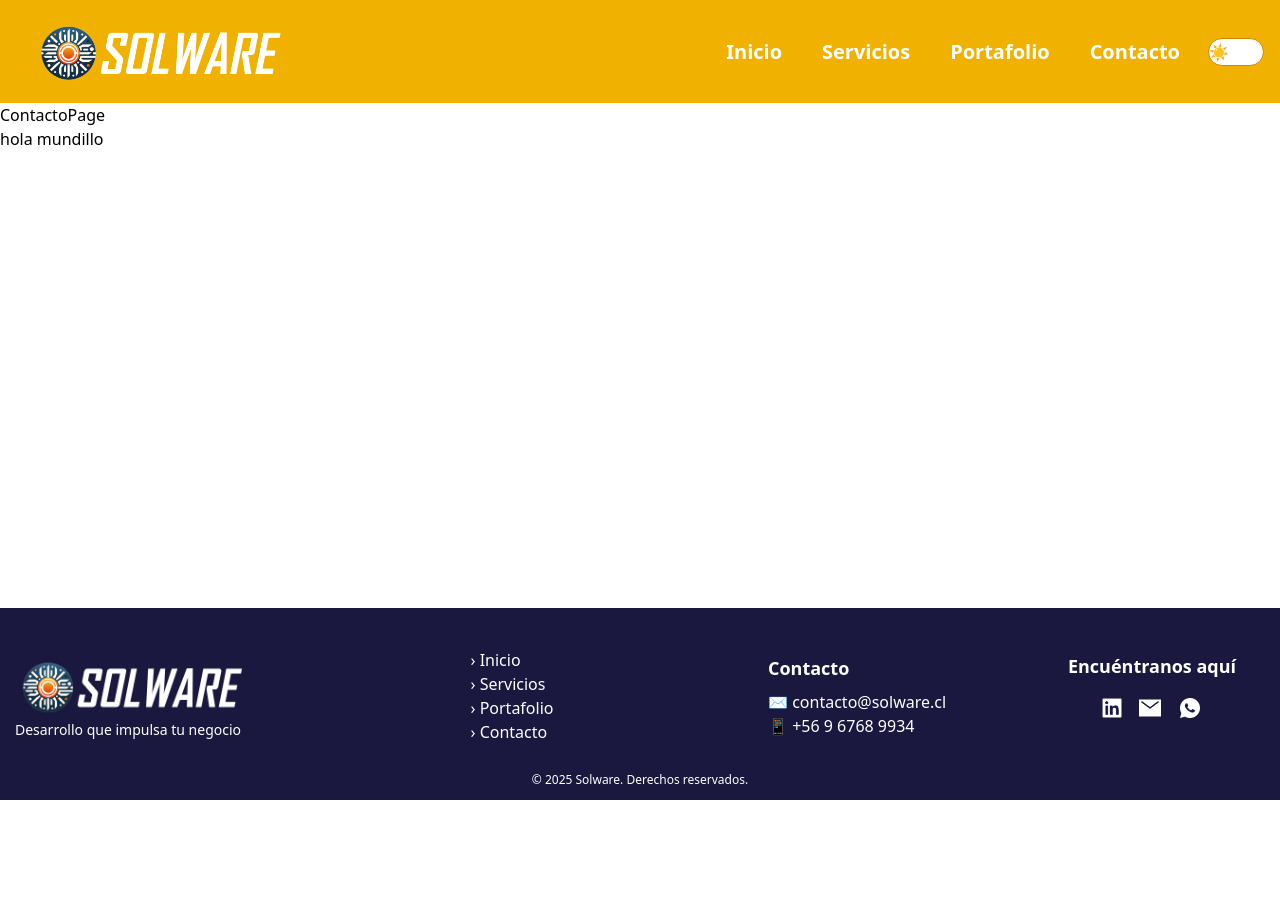
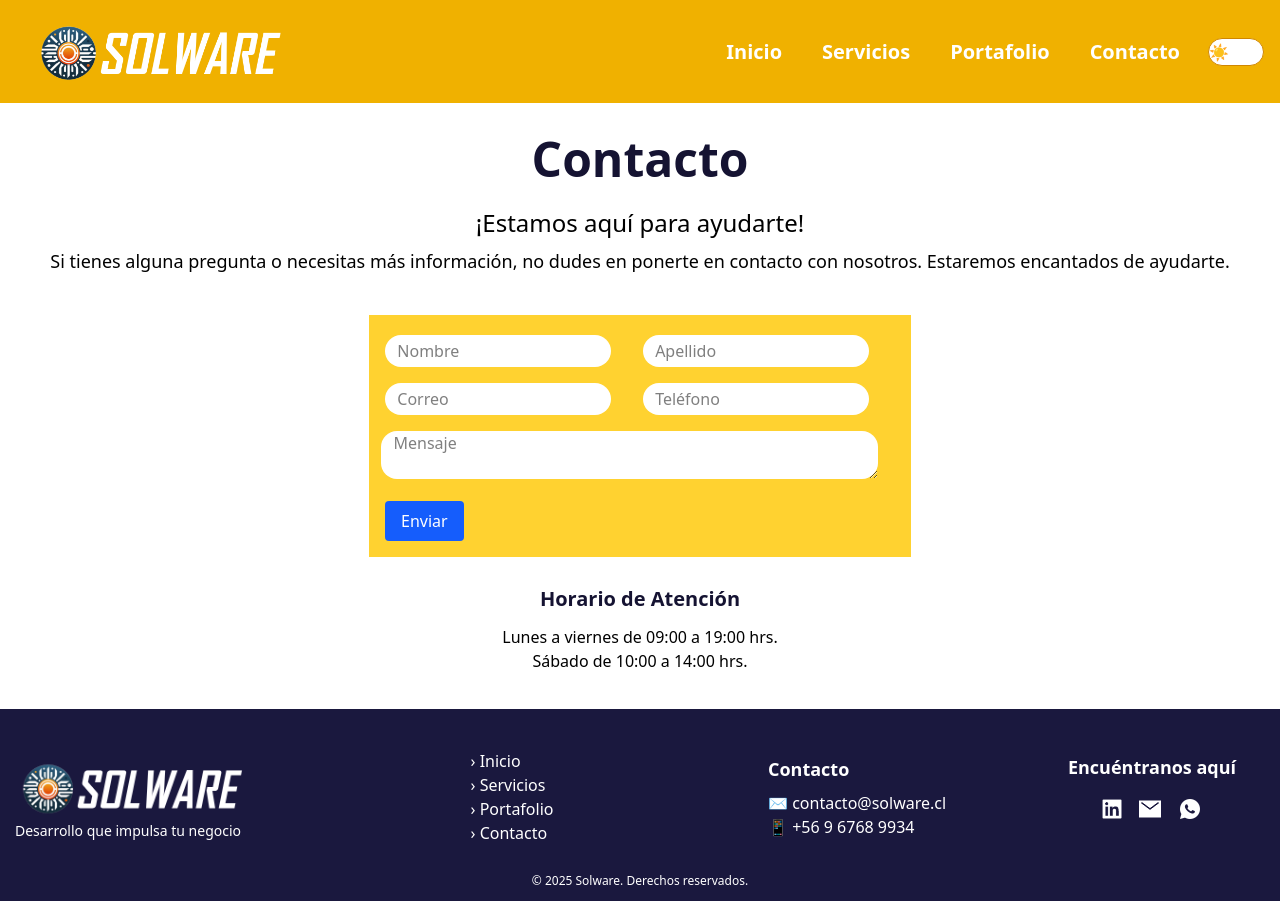
Before and after one commit to hectrhcc/Solware, a React (Vite) app: page /contacto in a window 1280 px wide. Before the commit the page ends 800 px from the top, so only its background shows below. Built offline with nearby package versions, Linux system fonts and the light colour scheme.

Commit message:
contacto en md

```diff
--- a/package.json
+++ b/package.json
@@ -13,6 +13,7 @@
     "@tailwindcss/vite": "^4.1.4",
     "react": "^19.0.0",
     "react-dom": "^19.0.0",
+    "react-hook-form": "^7.56.3",
     "tailwindcss": "^4.1.4",
     "wouter": "^3.7.0"
   },
--- a/src/App.css
+++ b/src/App.css
@@ -18,3 +18,7 @@
             text-underline-offset: 0.5rem !important;
             text-decoration-thickness: 0.15rem !important;
           }
+
+.color{
+    color: #151332 ; /* Color del texto */
+}
--- a/src/App.jsx
+++ b/src/App.jsx
@@ -7,7 +7,6 @@ import Layout from './components/Layout';
 function App() {
   return (
     <Layout>
-    hola mundillo
     </Layout>
   );
 }
--- a/src/components/Contacto.jsx
+++ b/src/components/Contacto.jsx
@@ -0,0 +1,70 @@
+import React from 'react';
+// ContactForm.jsx
+import { useForm } from 'react-hook-form';
+
+export default function ContactForm() {
+  const {
+    register,
+    handleSubmit,
+    formState: { errors },
+  } = useForm();
+
+  const onSubmit = (data) => {
+    console.log('Datos enviados:', data);
+  };
+
+  return (
+    <form onSubmit={handleSubmit(onSubmit)} className="space-y-4  mx-auto bg-amber-300">
+      <div className='flex mt-5 '>
+
+        <input
+          {...register('nombre', { required: 'El nombre es obligatorio' })}
+          className=" w-5/12 rounded-2xl mr-4 ml-4 p-1 bg-white"
+          placeholder='  Nombre'
+        />
+        {errors.nombre && <p className="text-red-500 text-sm">{errors.nombre.message}</p>}
+
+               <input
+          {...register('apellido', { required: 'El apellido es obligatorio' })}
+          className="  w-5/12 rounded-2xl ml-4 mr-4 p-1  bg-white "
+          placeholder='  Apellido'
+        />
+        {errors.apellido && <p className="text-red-500 text-sm">{errors.apellido.message}</p>}
+      </div>
+
+      <div className='flex'>
+             <input
+          type="email"
+          {...register('correo', { required: 'El correo es obligatorio' })}
+          className=" w-5/12 rounded-2xl mr-4 ml-4 p-1  bg-white"
+          placeholder='  Correo'
+        />
+        {errors.correo && <p className="text-red-500 text-sm">{errors.correo.message}</p>}
+
+               <input
+          type="telefono"
+          {...register('telefono', { required: 'El telefono es obligatorio' })}
+          className=" w-5/12 rounded-2xl ml-4 mr-4 p-1 bg-white"
+          placeholder='  Teléfono'
+        />
+        {errors.telefono && <p className="text-red-500 text-sm">{errors.telefono.message}</p>}
+      </div>
+
+      <div>
+        <textarea
+          {...register('mensaje', { required: 'El mensaje no puede estar vacío' })}
+          className=" min-w-11/12 rounded-2xl ml-3 mr-3 min-h-auto  bg-white"
+          placeholder='   Mensaje'
+        />
+        {errors.mensaje && <p className="text-red-500 text-sm">{errors.mensaje.message}</p>}
+      </div>
+
+      <button
+        type="submit"
+        className="bg-blue-600 text-white px-4 py-2 rounded hover:bg-blue-700 mb-4  ml-4 "
+      >
+        Enviar
+      </button>
+    </form>
+  );
+}
--- a/src/pages/ContactoPage.jsx
+++ b/src/pages/ContactoPage.jsx
@@ -1,8 +1,23 @@
 import React from 'react'
+import Contacto from '../components/Contacto';
 
 const ContactoPage = () => {
   return (
-    <div>ContactoPage</div>
+    <>
+      <h1 className='text-5xl font-bold color text-center mt-8'>Contacto</h1>
+      <div className='flex flex-col   bg-white w-full p-6'>
+    <p className='text-2xl mb-2 text-center'>¡Estamos aquí para ayudarte!</p>
+    <p className='text-lg mb-4 text-center '>Si tienes alguna pregunta o necesitas más información, no dudes en ponerte en contacto con nosotros. Estaremos encantados de ayudarte.</p>
+</div>
+      <Contacto/>
+      <div className='flex  bg-white w-full  p-1 text-center justify-center'>
+        <div className='flex flex-col  bg-white w-full  text-center justify-center '>
+          <h3 className='text-xl font-bold mb-3  mt-6 color'>Horario de Atención</h3>
+            <p>Lunes a viernes de 09:00 a 19:00 hrs.</p>
+            <p className='mb-8'> Sábado de 10:00 a 14:00 hrs.</p>
+      </div>
+      </div>
+    </>
   )
 }
 
```
Also changed, not shown: 1 other file (tests, documents, lock files or other folders).
